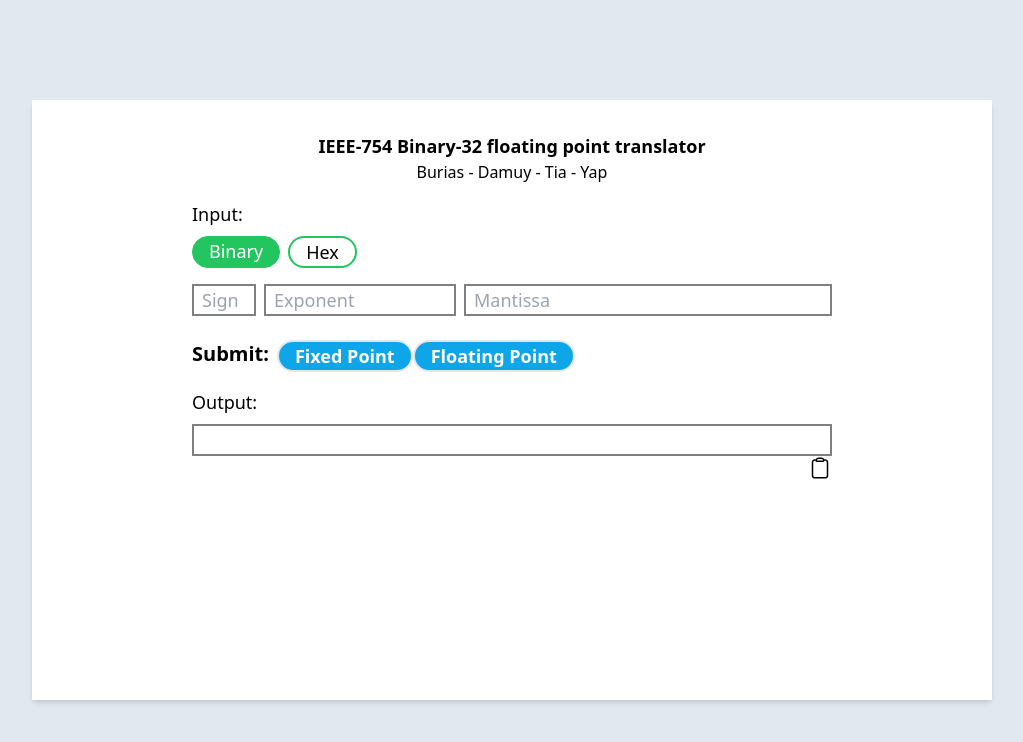
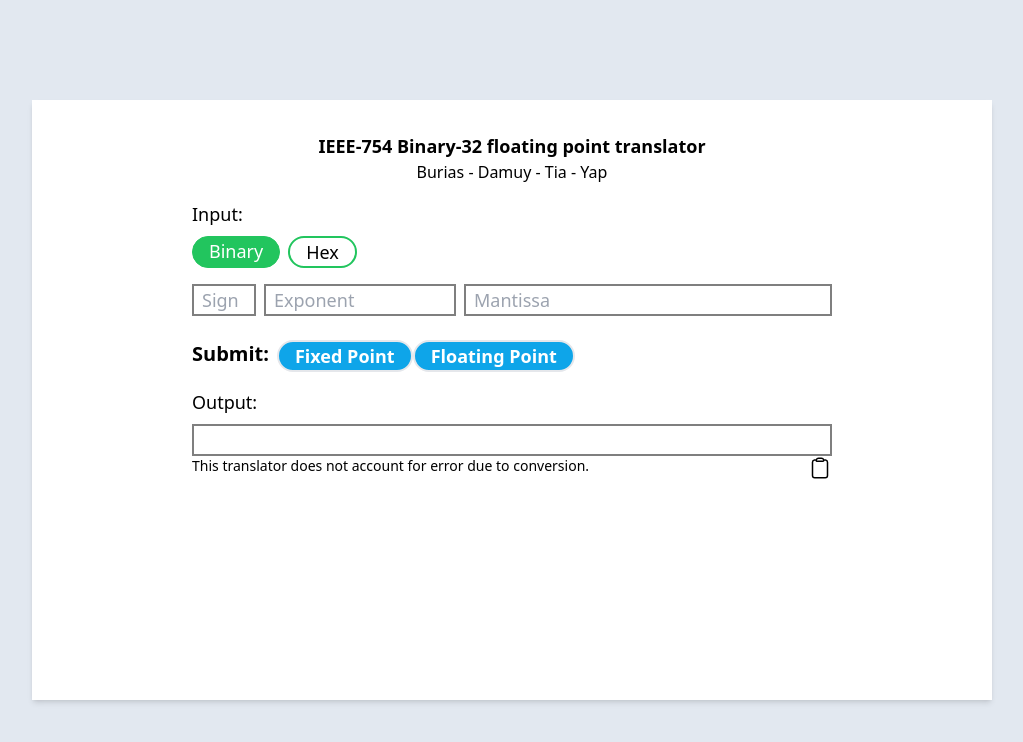
Before and after one commit to christianvtia/arch2-sp, a React (Vite) app: page / in a window 1280 px wide. Shown: the top 742 px of the page, without its empty margins (128-1151 px from the left). Built offline with nearby package versions, Linux system fonts and the light colour scheme.

Commit message:
Add error disclaimer

```diff
--- a/src/App.jsx
+++ b/src/App.jsx
@@ -170,11 +170,17 @@ function App() {
             <h1 className='text-lg'>Output:</h1>
             <div className="w-full border-2 border-black/50 h-8 mt-2">{output}</div>
             {/* Copy to clipboard button*/}
-            <div className='w-fit self-end flex justify-end cursor-pointer' onClick={copyToClipboard}>
-              <svg xmlns="http://www.w3.org/2000/svg" fill="none" viewBox="0 0 24 24" stroke-width="1.5" stroke="currentColor" class="size-6">
-                <path stroke-linecap="round" stroke-linejoin="round" d="M15.666 3.888A2.25 2.25 0 0 0 13.5 2.25h-3c-1.03 0-1.9.693-2.166 1.638m7.332 0c.055.194.084.4.084.612v0a.75.75 0 0 1-.75.75H9a.75.75 0 0 1-.75-.75v0c0-.212.03-.418.084-.612m7.332 0c.646.049 1.288.11 1.927.184 1.1.128 1.907 1.077 1.907 2.185V19.5a2.25 2.25 0 0 1-2.25 2.25H6.75A2.25 2.25 0 0 1 4.5 19.5V6.257c0-1.108.806-2.057 1.907-2.185a48.208 48.208 0 0 1 1.927-.184" />
-              </svg>
+            <div className="w-full justify-between flex flex-row">
+              <div>
+                <p className="text-sm">This translator does not account for error due to conversion.</p>
+              </div>
+              <div className='w-fit self-end flex cursor-pointer' onClick={copyToClipboard}>
+                <svg xmlns="http://www.w3.org/2000/svg" fill="none" viewBox="0 0 24 24" stroke-width="1.5" stroke="currentColor" class="size-6">
+                  <path stroke-linecap="round" stroke-linejoin="round" d="M15.666 3.888A2.25 2.25 0 0 0 13.5 2.25h-3c-1.03 0-1.9.693-2.166 1.638m7.332 0c.055.194.084.4.084.612v0a.75.75 0 0 1-.75.75H9a.75.75 0 0 1-.75-.75v0c0-.212.03-.418.084-.612m7.332 0c.646.049 1.288.11 1.927.184 1.1.128 1.907 1.077 1.907 2.185V19.5a2.25 2.25 0 0 1-2.25 2.25H6.75A2.25 2.25 0 0 1 4.5 19.5V6.257c0-1.108.806-2.057 1.907-2.185a48.208 48.208 0 0 1 1.927-.184" />
+                </svg>
+              </div>
             </div>
+
           </div>
         </div>
       </div>
```
